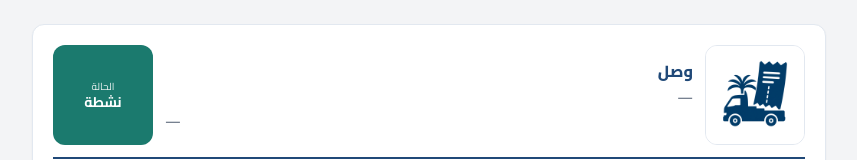
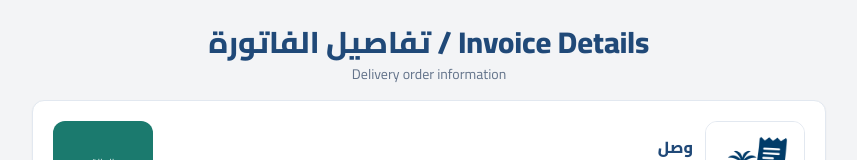
Before and after one commit to Hafeez3344/Invices-app, a Next.js app: page /track/1 in a window 1280 px wide. Shown: the top 160 px of the page, without its empty margins (211-1068 px from the left). Built offline with nearby package versions, Linux system fonts and the light colour scheme; no server answers; the database is empty.

Commit message:
add invice detail on the top

```diff
--- a/src/app/track/[id]/TrackClient.tsx
+++ b/src/app/track/[id]/TrackClient.tsx
@@ -81,6 +81,15 @@ export default function TrackClient({ id }: { id: string }) {
 
   return (
     <div className="min-h-screen bg-gray-100 font-cairo py-6 px-3" dir="rtl">
+      <div className="mx-auto mb-4 w-full max-w-[794px] text-center">
+        <h1 className="text-2xl font-extrabold text-[#204978] sm:text-3xl">
+          Invoice Details / تفاصيل الفاتورة
+        </h1>
+        <p className="mt-1 text-sm text-slate-500">
+          Delivery order information
+        </p>
+      </div>
+
       <div className="mx-auto w-full max-w-[794px] rounded-xl border border-slate-200 bg-white p-4 sm:p-5 shadow-sm">
         {/* Header */}
         <div className="mb-4 grid grid-cols-[100px_1fr_100px] items-stretch gap-3 border-b-2 border-[#204978] pb-3">
```
